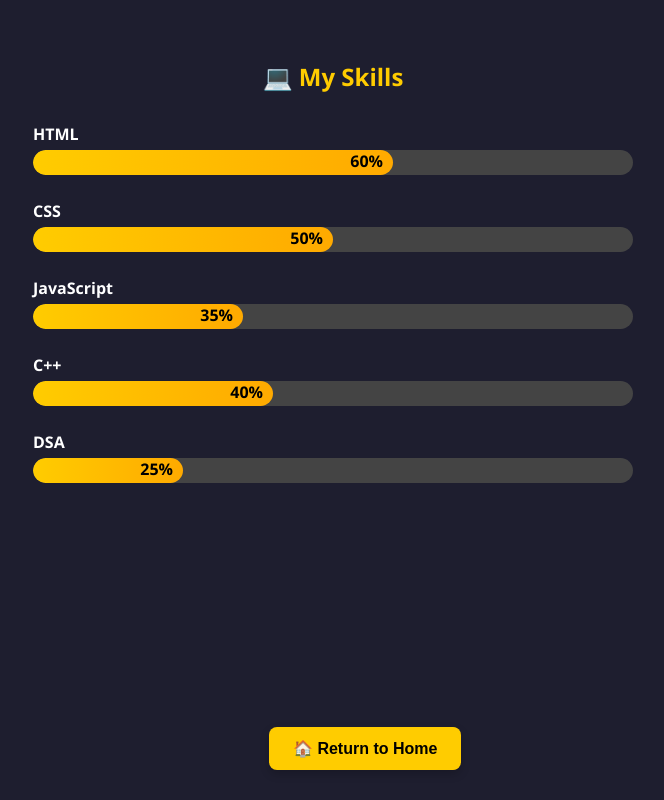
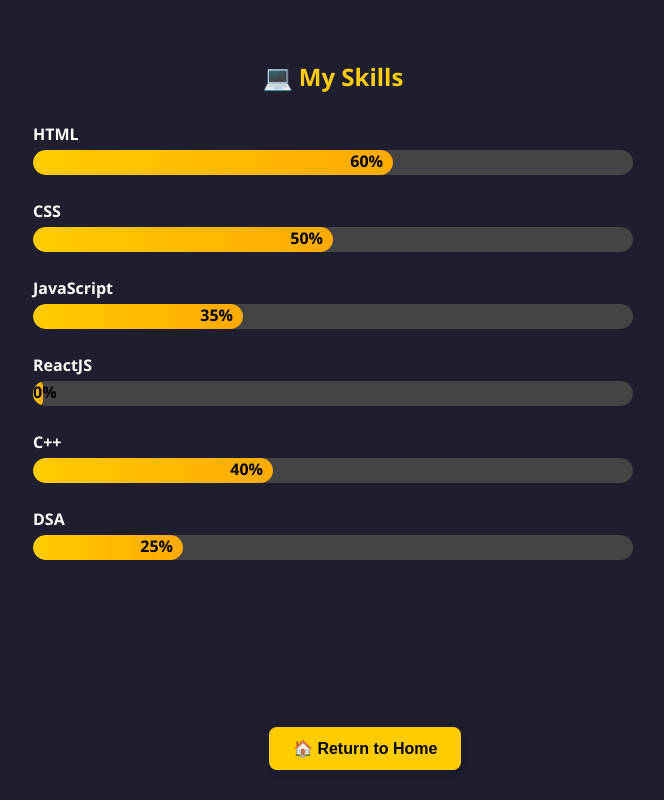
Before and after one commit to bmaibu/myfortfolio, a plain HTML site: page skills.html in a window 1280 px wide. Shown: the whole page, without its empty margins (307-971 px from the left). Drawn offline with Linux system fonts and the light colour scheme.

Commit message:
Update skills.html

```diff
--- a/skills.html
+++ b/skills.html
@@ -34,6 +34,13 @@
     </div>
 
     <div class="skill">
+      <div class="skill-label">ReactJS</div>
+      <div class="progress-bar">
+        <div class="progress-fill" id="js-bar">0%</div>
+      </div>
+    </div>
+
+    <div class="skill">
       <div class="skill-label">C++</div>
       <div class="progress-bar">
         <div class="progress-fill" id="cpp-bar">0%</div>
```
